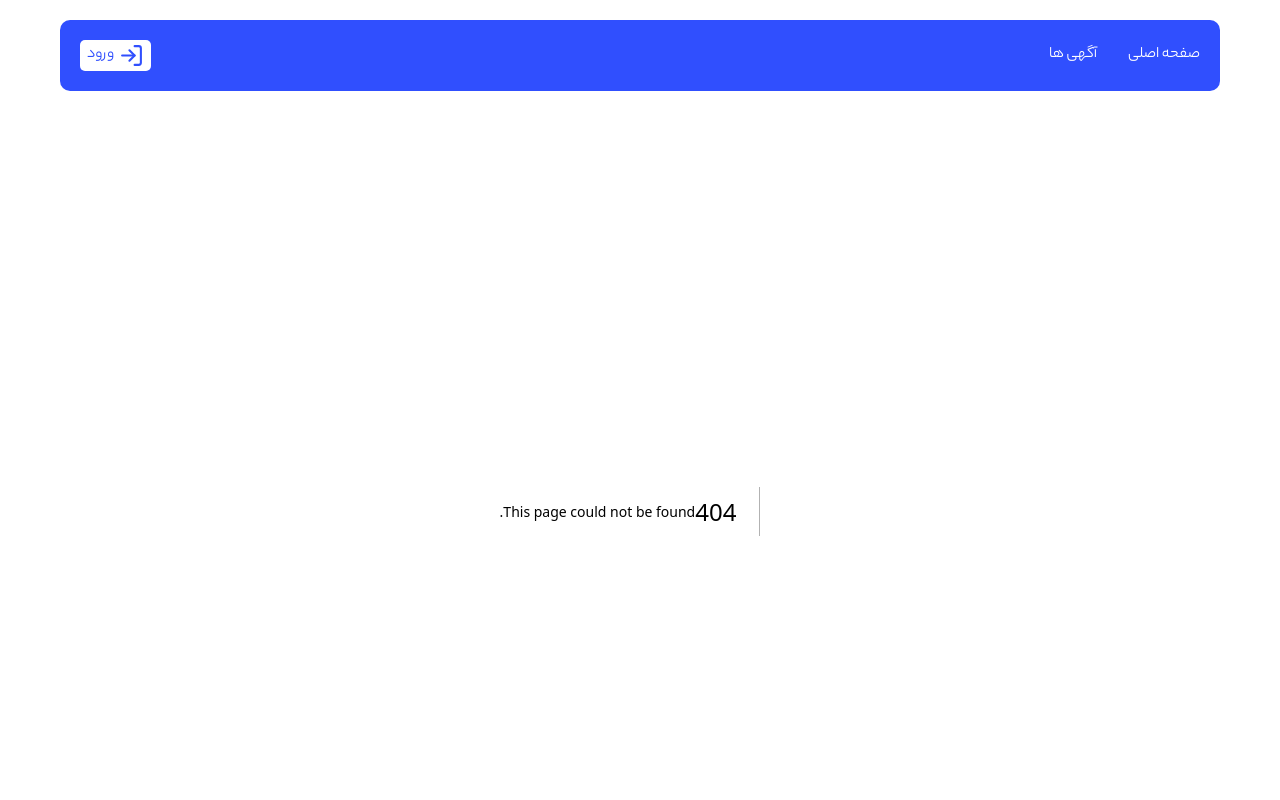
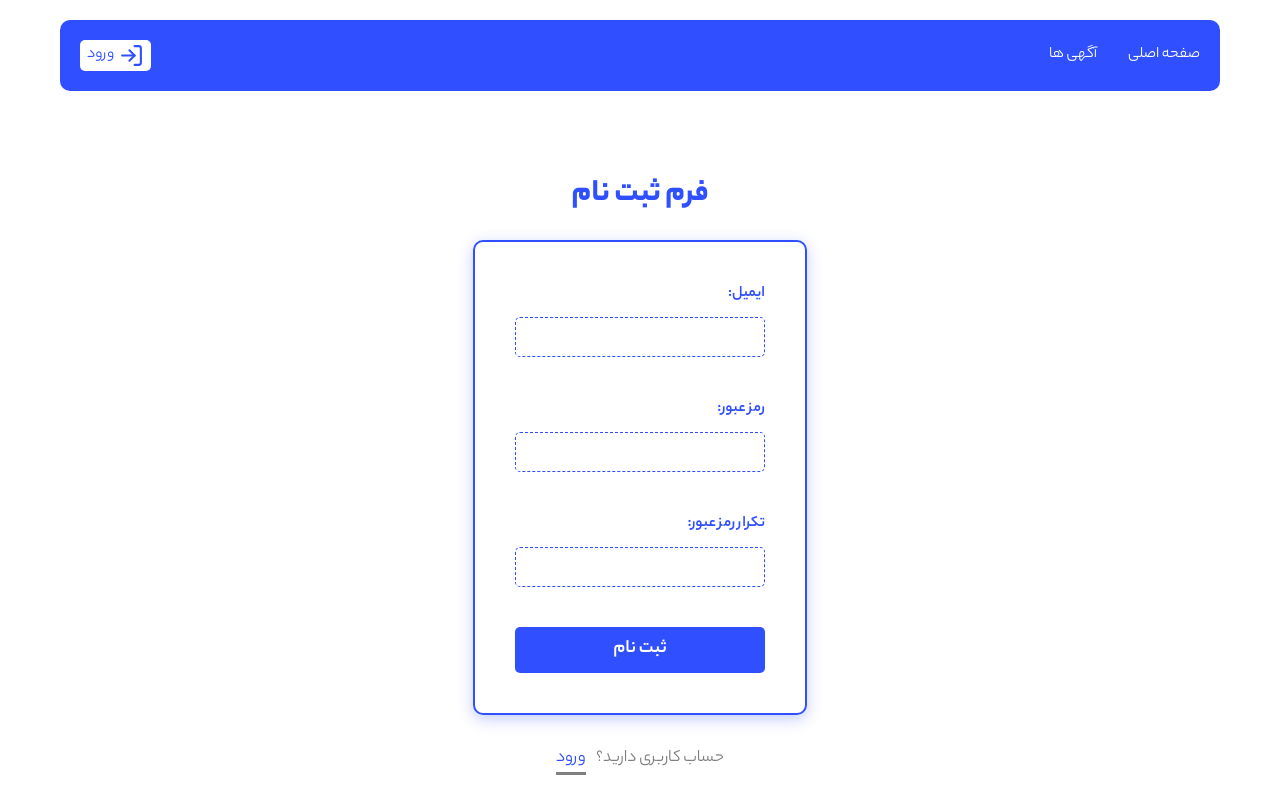
Before and after one commit to saeedjoulaei/SJ-Realstate-NextProject, a Next.js app: page /signup in a window 1280 px wide. Before the commit this address had no page. Shown: the top 800 px of the page. Built offline with nearby package versions, Linux system fonts and the light colour scheme.

Commit message:
signup form added in front

```diff
--- /dev/null
+++ b/src/app/signup/page.js
@@ -0,0 +1,7 @@
+import SignupPage from "@/template/SignupPage";
+
+function SignUp() {
+  return <SignupPage />;
+}
+
+export default SignUp;
--- /dev/null
+++ b/src/components/module/Loader.js
@@ -0,0 +1,15 @@
+import { ThreeDots } from "react-loader-spinner";
+
+function Loader() {
+  return (
+    <ThreeDots
+      color="#304ffe"
+      height={45}
+      ariaLabel="three-dots-loading"
+      visible={true}
+      wrapperStyle={{ margin: "auto" }}
+    />
+  );
+}
+
+export default Loader;
--- /dev/null
+++ b/src/components/template/SignupPage.js
@@ -0,0 +1,80 @@
+"use client";
+
+import Link from "next/link";
+import { useState } from "react";
+import { useRouter } from "next/navigation";
+import { Toaster, toast } from "react-hot-toast";
+import Loader from "@/module/Loader";
+import styles from "@/template/SignupPage.module.css";
+
+function SignupPage() {
+  const [email, setEmail] = useState("");
+  const [password, setPassword] = useState("");
+  const [rePassword, setRePassword] = useState("");
+  const [loading, setLoading] = useState(false);
+
+  const router = useRouter();
+
+  const signupHandler = async (e) => {
+    e.preventDefault();
+
+    if (password !== rePassword) {
+      toast.error("رمز و تکرار آن برابر نیست");
+      return;
+    }
+    setLoading(true);
+    const res = await fetch("/api/auth/signup", {
+      method: "POST",
+      body: JSON.stringify({ email, password }),
+      headers: { "Content-Type": "application/json" },
+    });
+    const data = await res.json();
+
+    setLoading(false);
+    if (res.status === 201) {
+      router.push("/signin");
+    } else {
+      toast.error(data.error);
+    }
+  };
+
+  return (
+    <div className={styles.form}>
+      <h4>فرم ثبت نام</h4>
+      <form>
+        <label>ایمیل:</label>
+        <input
+          type="text"
+          value={email}
+          onChange={(e) => setEmail(e.target.value)}
+        />
+        <label>رمز عبور:</label>
+        <input
+          type="password"
+          value={password}
+          onChange={(e) => setPassword(e.target.value)}
+        />
+        <label>تکرار رمز عبور:</label>
+        <input
+          type="password"
+          value={rePassword}
+          onChange={(e) => setRePassword(e.target.value)}
+        />
+        {loading ? (
+          <Loader />
+        ) : (
+          <button type="submit" onClick={signupHandler}>
+            ثبت نام
+          </button>
+        )}
+      </form>
+      <p>
+        حساب کاربری دارید؟
+        <Link href="/signin">ورود</Link>
+      </p>
+      <Toaster />
+    </div>
+  );
+}
+
+export default SignupPage;
--- /dev/null
+++ b/src/components/template/SignupPage.module.css
@@ -0,0 +1,74 @@
+.form {
+  display: flex;
+  flex-direction: column;
+  justify-content: center;
+  align-items: center;
+  height: 90vh;
+}
+
+.form h4 {
+  color: #304ffe;
+  font-weight: 600;
+  font-size: 2rem;
+  margin-bottom: 20px;
+}
+
+.form form {
+  display: flex;
+  flex-direction: column;
+  max-width: 700px;
+  box-shadow: #304ffe4a 0px 4px 15px;
+  border: 2px solid #304ffe;
+  padding: 40px;
+  border-radius: 10px;
+  margin-bottom: 30px;
+}
+
+.form label {
+  color: #304ffe;
+  margin-bottom: 10px;
+  font-weight: 400;
+}
+
+.form input {
+  margin-bottom: 40px;
+  width: 250px;
+  border: 1px #304ffe dashed;
+  color: grey;
+  border-radius: 5px;
+  padding: 10px;
+  direction: ltr !important;
+  font-size: 1rem;
+  height: 40px;
+}
+
+.form input:focus {
+  border: 1px #304ffe solid;
+  outline: none;
+}
+
+.form button {
+  border: none;
+  background-color: #304ffe;
+  color: #fff;
+  font-size: 1.2rem;
+  font-weight: 400;
+  border-radius: 5px;
+  transition: all ease-in 0.1s;
+  cursor: pointer;
+  padding: 8px 0;
+}
+.form button:hover {
+  transform: scale(1.05);
+}
+
+.form p {
+  color: grey;
+  font-size: 1.1rem;
+}
+
+.form a {
+  color: #304ffe;
+  margin-right: 10px;
+  border-bottom: 3px solid grey;
+}
```
